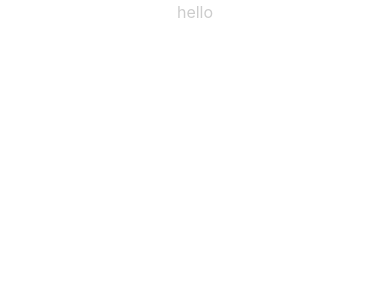
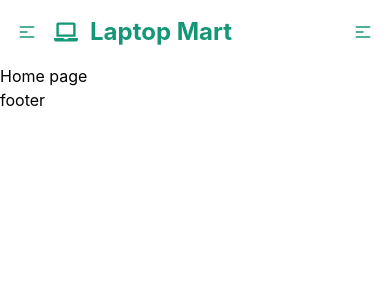
Before and after one commit to Murad501/Laptop-mart-client, a React (Create React App) app: page / in a window 390 px wide. Shown: the top 300 px of the page. Built offline with nearby package versions, Linux system fonts and the light colour scheme.

Commit message:
navbar added

```diff
--- a/package.json
+++ b/package.json
@@ -10,6 +10,7 @@
     "firebase": "^9.14.0",
     "react": "^18.2.0",
     "react-dom": "^18.2.0",
+    "react-icons": "^4.6.0",
     "react-router-dom": "^6.4.3",
     "react-scripts": "5.0.1",
     "web-vitals": "^2.1.4"
--- a/src/App.js
+++ b/src/App.js
@@ -1,9 +1,13 @@
+import { RouterProvider } from 'react-router-dom';
 import './App.css';
+import router from './Routes/router';
 
 function App() {
   return (
-    <div className="App">
-      hello
+    <div>
+      <div className='text-black max-w-[1440px] mx-auto'>
+      <RouterProvider router={router}></RouterProvider>
+    </div>
     </div>
   );
 }
--- /dev/null
+++ b/src/Components/Footer/Footer.js
@@ -0,0 +1,11 @@
+import React from 'react';
+
+const Footer = () => {
+    return (
+        <div>
+            footer
+        </div>
+    );
+};
+
+export default Footer;
--- /dev/null
+++ b/src/Components/Header/Header.js
@@ -0,0 +1,115 @@
+import React from "react";
+import { Link } from "react-router-dom";
+import { FaLaptop } from "react-icons/fa";
+
+const Header = () => {
+  const menu = [
+    <div className="flex items-center gap">
+      <li className="text-primary font-semibold">
+        <Link to="/dashboard">Dashboard</Link>
+      </li>
+      <li className="text-primary font-semibold">
+        <Link to="/dashboard">Logout</Link>
+      </li>
+    </div>,
+  ];
+
+
+  return (
+    <div className="navbar p-0">
+      <div className="flex-1">
+        <div className="dropdown">
+          <label tabIndex={0} className="btn btn-ghost lg:hidden">
+            <svg
+              xmlns="http://www.w3.org/2000/svg"
+              className="h-5 w-5 text-primary"
+              fill="none"
+              viewBox="0 0 24 24"
+              stroke="currentColor"
+            >
+              <path
+                strokeLinecap="round"
+                strokeLinejoin="round"
+                strokeWidth="2"
+                d="M4 6h16M4 12h8m-8 6h16"
+              />
+            </svg>
+          </label>
+          <ul
+            tabIndex={0}
+            className="menu menu-compact dropdown-content mt-3 p-2 shadow bg-base-100 rounded-box w-52"
+          >
+            {menu}
+          </ul>
+        </div>
+        <div className="text-2xl text-primary font-bold flex items-center gap-3">
+        <FaLaptop></FaLaptop>
+        <Link>Laptop Mart</Link>
+      </div>
+      </div>
+      <div>
+      <div className="hidden lg:flex">
+        <ul className="menu menu-horizontal p-0">
+          {menu}
+        </ul>
+      </div>
+      <label tabIndex={0} className="btn btn-ghost lg:hidden">
+            <svg
+              xmlns="http://www.w3.org/2000/svg"
+              className="h-5 w-5 text-primary"
+              fill="none"
+              viewBox="0 0 24 24"
+              stroke="currentColor"
+            >
+              <path
+                strokeLinecap="round"
+                strokeLinejoin="round"
+                strokeWidth="2"
+                d="M4 6h16M4 12h8m-8 6h16"
+              />
+            </svg>
+          </label>
+      </div>
+    </div>
+    // <div className="navbar">
+    //   <div className="navbar-start text-2xl text-primary font-bold flex items-center gap-3">
+    //     <FaLaptop></FaLaptop>
+    //     <Link>Laptop Mart</Link>
+    //   </div>
+    //   <div className="navbar-end">
+    //   <div className="hidden lg:flex">
+    //     <ul className="menu menu-horizontal p-0">
+    //         {menu}
+    //     </ul>
+    //   </div>
+    //     {/* <div className="dropdown">
+    //       <label tabIndex={0} className="btn btn-ghost lg:hidden">
+    //         <svg
+    //           xmlns="http://www.w3.org/2000/svg"
+    //           className="h-5 w-5"
+    //           fill="none"
+    //           viewBox="0 0 24 24"
+    //           stroke="currentColor"
+    //         >
+    //           <path
+    //             strokeLinecap="round"
+    //             strokeLinejoin="round"
+    //             strokeWidth="2"
+    //             d="M4 6h16M4 12h8m-8 6h16"
+    //           />
+    //         </svg>
+    //       </label>
+    //       <ul
+    //         tabIndex={0}
+    //         className="menu menu-compact dropdown-content mt-3 p-2 shadow rounded-box"
+    //       >
+    //         {menu}
+    //         <Link className="btn btn-primary text-white rounded capitalize font-bold">Login</Link>
+    //       </ul>
+    //     </div> */}
+    //   </div>
+    // </div>
+  );
+};
+
+export default Header;
--- /dev/null
+++ b/src/Layout/Main.js
@@ -0,0 +1,16 @@
+import React from 'react';
+import { Outlet } from 'react-router-dom';
+import Footer from '../Components/Footer/Footer';
+import Header from '../Components/Header/Header';
+
+const Main = () => {
+    return (
+        <div>
+            <Header></Header>
+            <Outlet></Outlet>
+            <Footer></Footer>
+        </div>
+    );
+};
+
+export default Main;
--- /dev/null
+++ b/src/Pages/Home/Home/Home.js
@@ -0,0 +1,11 @@
+import React from 'react';
+
+const Home = () => {
+    return (
+        <div>
+            Home page
+        </div>
+    );
+};
+
+export default Home;
--- /dev/null
+++ b/src/Routes/router.js
@@ -0,0 +1,18 @@
+const { createBrowserRouter } = require("react-router-dom");
+const { default: Main } = require("../Layout/Main");
+const { default: Home } = require("../Pages/Home/Home/Home");
+
+const router = createBrowserRouter([
+    {
+        path: '/',
+        element: <Main></Main>,
+        children: [
+            {
+                path: '/',
+                element: <Home></Home>
+            }
+        ]
+    }
+])
+
+export default router
--- a/tailwind.config.js
+++ b/tailwind.config.js
@@ -3,11 +3,13 @@ module.exports = {
   daisyui: {
     themes: [
       {
-        mytheme: {
+        marttheme: {
+
+          primary: "#149777",
 
           neutral: "#212121",
 
-          dark: "#121212",
+          black: "#121212",
 
           warning: "#FFC800",
 
```
Also changed, not shown: 1 other file (tests, documents, lock files or other folders).
